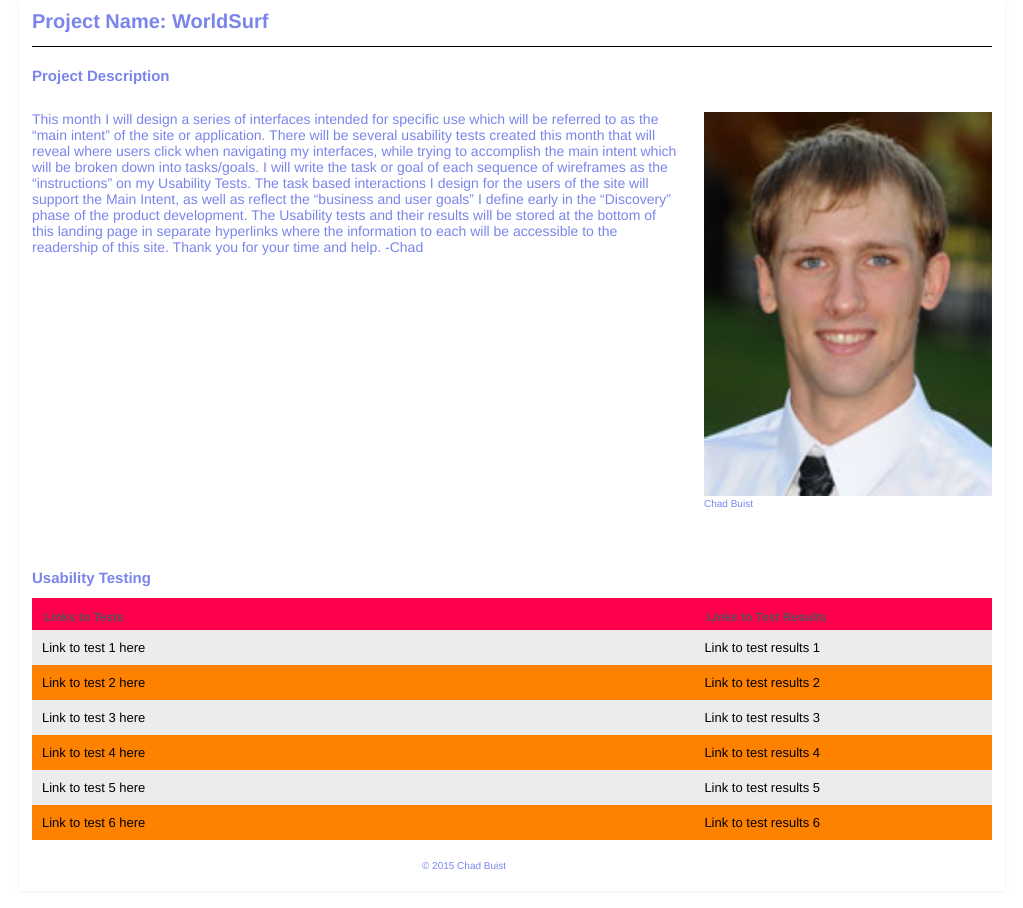
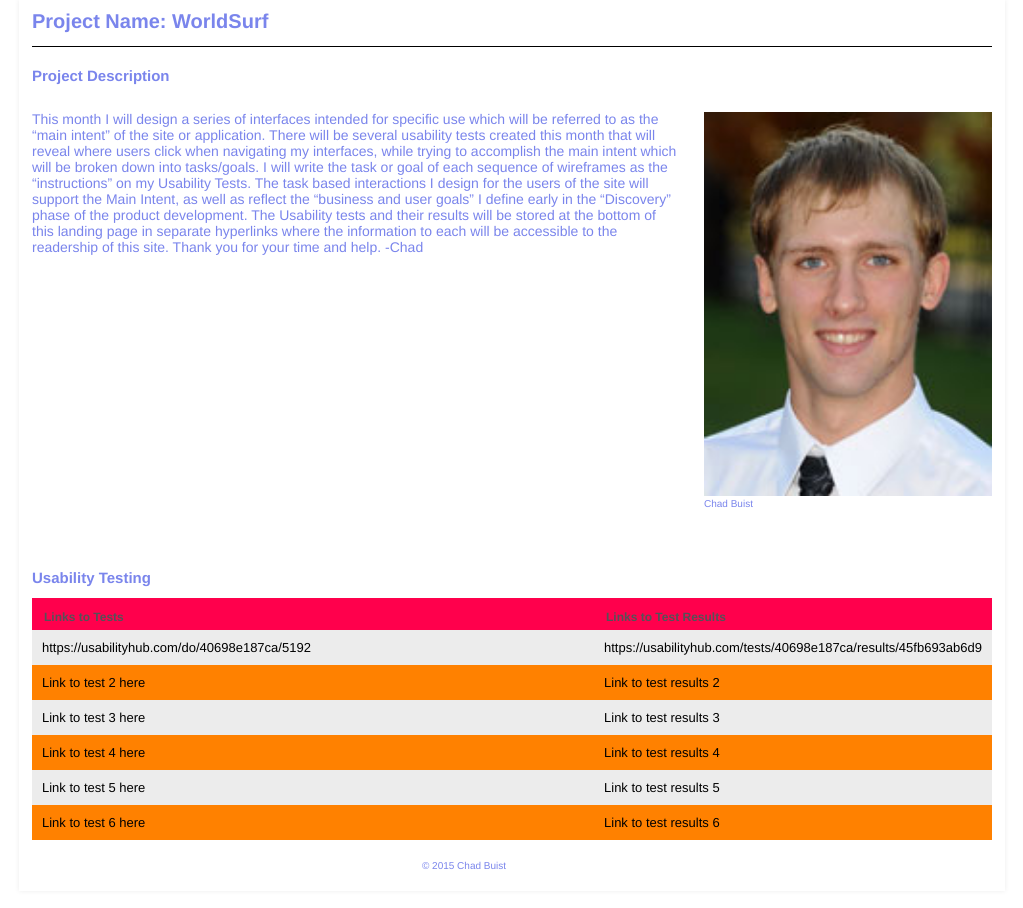
Before and after one commit to cbuist8776/WiU, a plain HTML site: page index.html in a window 1280 px wide. Shown: the whole page, without its empty margins (128-1151 px from the left). Drawn offline with Linux system fonts and the light colour scheme.

Commit message:
index.html updated for B2 assignment

```diff
--- a/index.html
+++ b/index.html
@@ -40,8 +40,8 @@
        </thead>
        <tbody>
           <tr class="odd">
-             <td><a href="#">Link to test 1 here</a></td>
-             <td><a href="">Link to test results 1</a></td>
+             <td><a href="#">https://usabilityhub.com/do/40698e187ca/5192</a></td>
+             <td><a href="">https://usabilityhub.com/tests/40698e187ca/results/45fb693ab6d9</a></td>
           </tr>
           <tr>
              <td><a href="#">Link to test 2 here</a></td>
```
